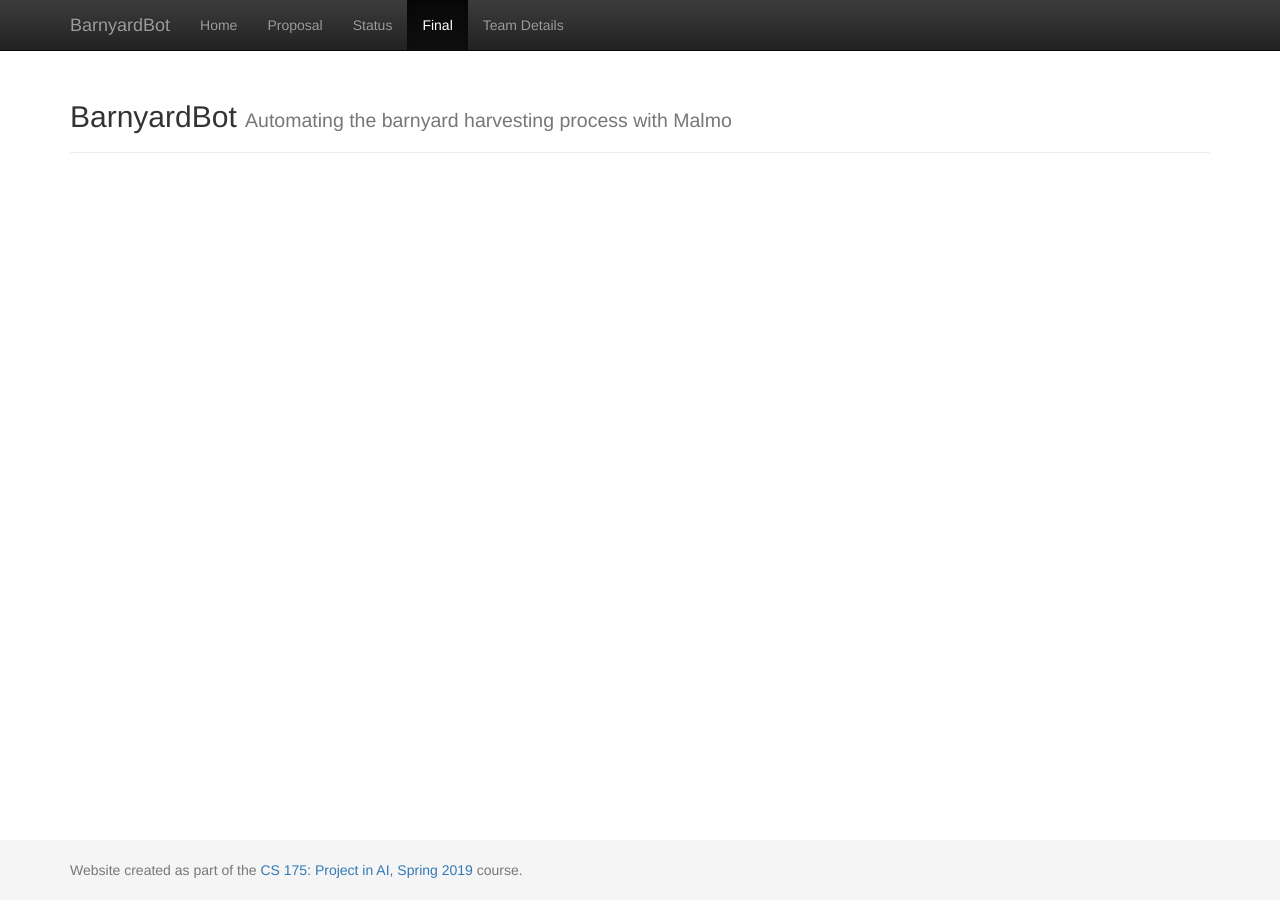
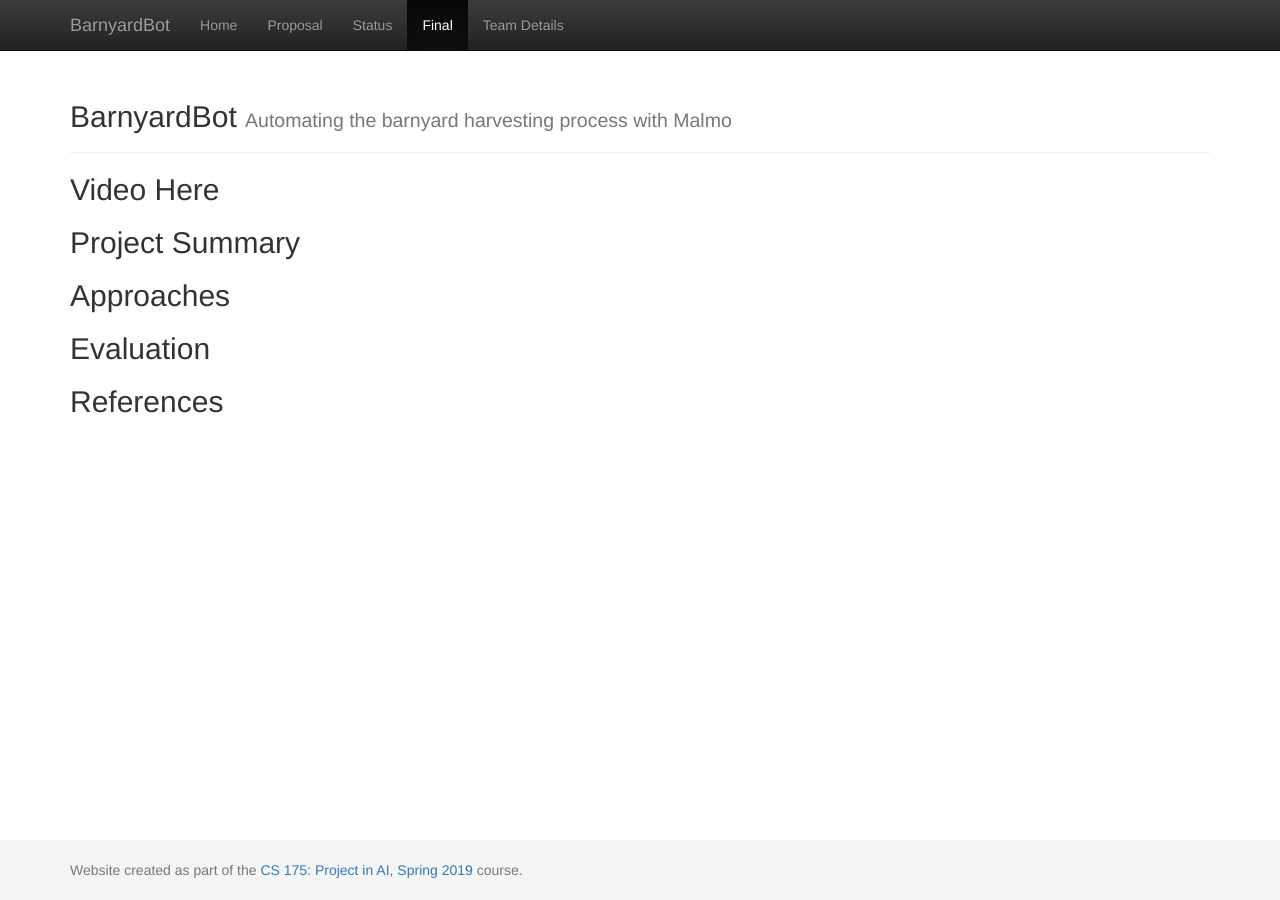
Before and after one commit to brandonmeyer/BarnyardBot, a Jekyll site: the page built from docs/final.md, in a window 1280 px wide. Built offline with Jekyll 4.4.1, drawn with Linux system fonts in a browser that asks for light colours.

Commit message:
Update final.md

```diff
--- a/docs/final.md
+++ b/docs/final.md
@@ -2,3 +2,12 @@
 layout: default
 title: Final Report
 ---
+## Video Here
+
+## Project Summary
+
+## Approaches
+
+## Evaluation
+
+## References
```
